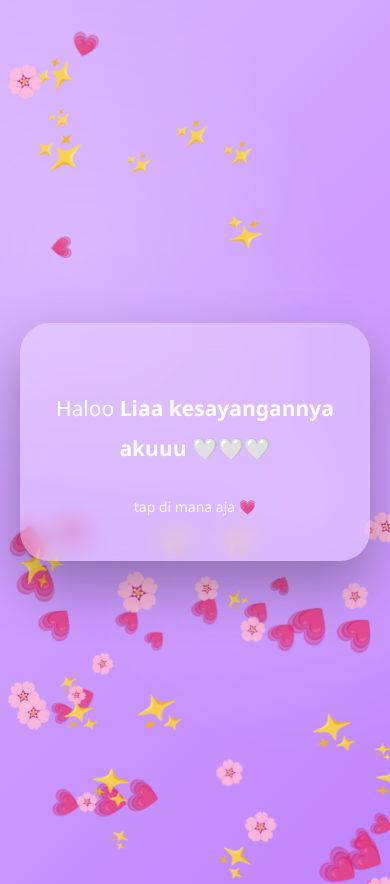
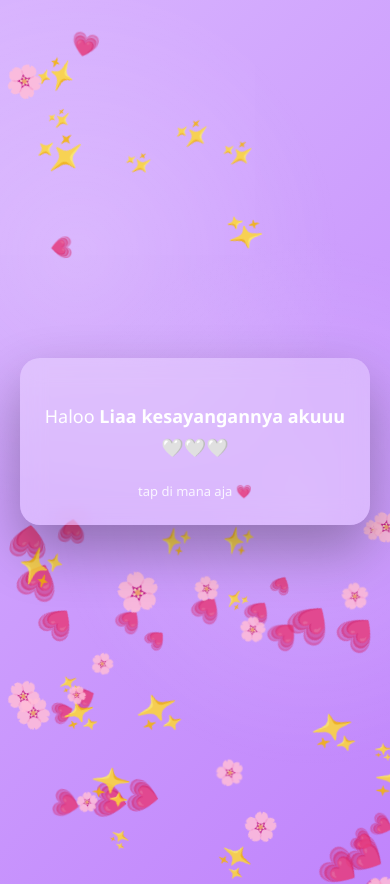
Before and after one commit to yourntblzzz/my-loveee-lia, a plain HTML site: page index.html in a window 390 px wide. Drawn offline with Linux system fonts and the light colour scheme.

Commit message:
Implement mobile responsiveness in index.html
Add responsive styles for mobile devices in CSS.

```diff
--- a/index.html
+++ b/index.html
@@ -94,6 +94,26 @@ p{
 }
 @keyframes confettiFall{
   to{transform:translateY(110vh) rotate(720deg);}
+}
+
+/* RESPONSIF UNTUK HP */
+@media (max-width: 600px){
+  .card{
+    padding:25px 20px;
+    border-radius:20px;
+    max-width:90vw;
+    font-size:18px;
+  }
+
+  p{
+    font-size:18px;
+    line-height:1.7;
+  }
+
+  .hint{
+    font-size:13px;
+    margin-top:20px;
+  }
 }
 </style>
 </head>
```
